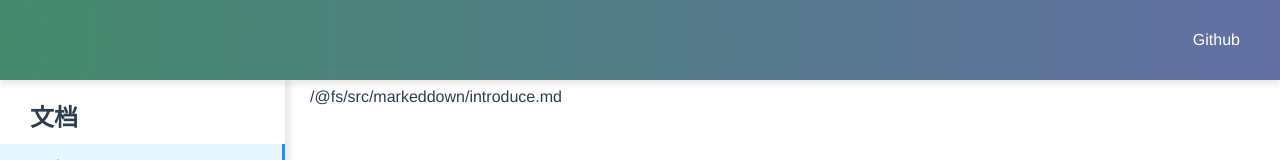
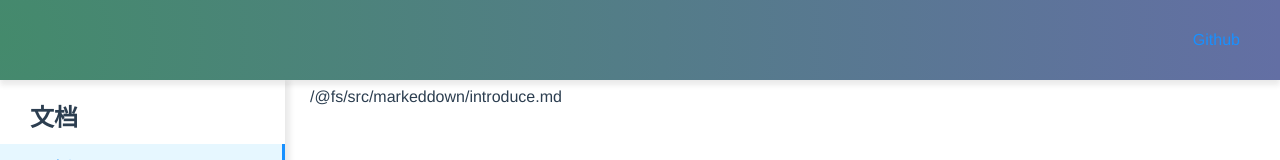
Before and after one commit to bc-baicha/bc-gulu-ui, a Vue app: page /#/doc/introduce in a window 1280 px wide. In both pictures the pointer is over the link "Github". Shown: the top 160 px of the page. Built offline with nearby package versions, Linux system fonts and the light colour scheme.

Commit message:
feat:添加hover效果

```diff
--- a/src/components/Topnav.vue
+++ b/src/components/Topnav.vue
@@ -107,6 +107,9 @@ export default {
       font-weight: 500;
       font-size: 16px;
     }
+    a:hover {
+      color: #1890ff;
+    }
   }
   @media (max-width: 500px) {
     > .menu {
```
